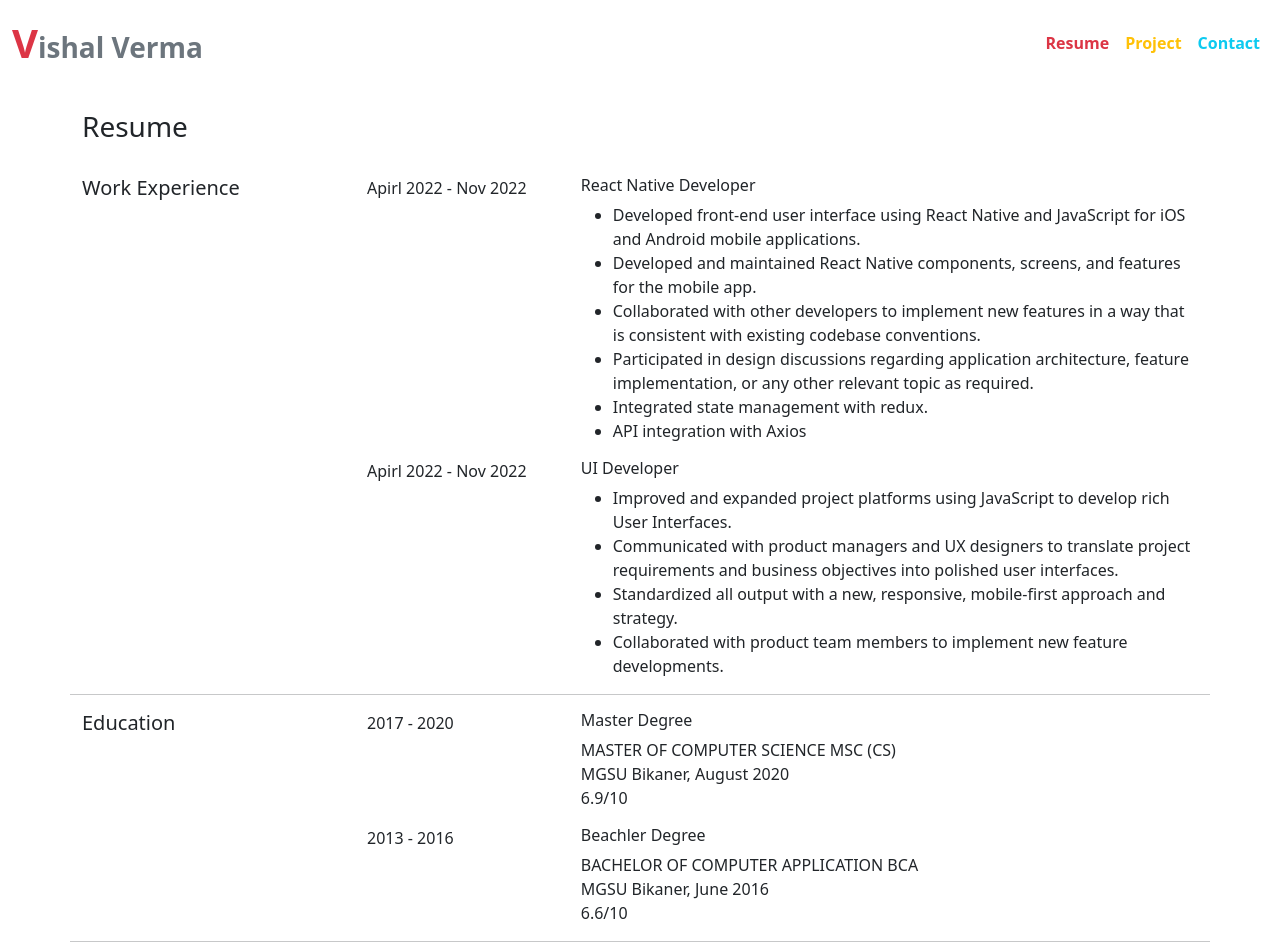
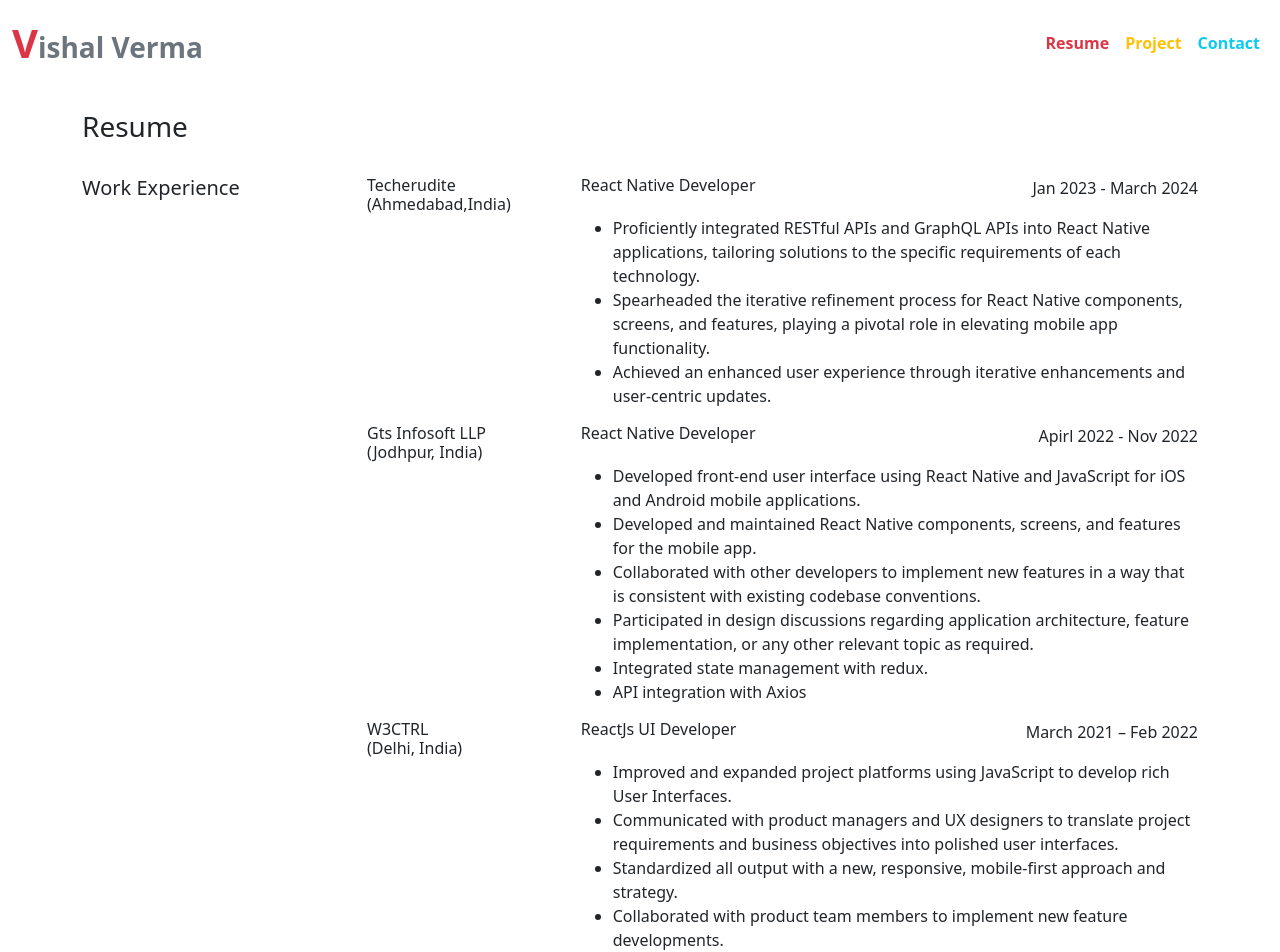
Before and after one commit to vishaldadarwal/my-resume, a React (Create React App) app: page /resume in a window 1280 px wide. Shown: the top 952 px of the page. Built offline with nearby package versions, Linux system fonts and the light colour scheme.

Commit message:
update-2024

```diff
--- a/src/Component/Contact.js
+++ b/src/Component/Contact.js
@@ -89,7 +89,7 @@ const Contact = () => {
                 <div class="col-12 col-lg-6 d-flex align-items-center  justify-content-center ">
                   <button
                     type="submit"
-                    class="btn btn-warning shadow btn-lg text-light rounded-circle"
+                    class="btn btn-warning shadow btn-lg text-light"
                   >
                     Send
                   </button>
--- a/src/Component/Footer.js
+++ b/src/Component/Footer.js
@@ -19,7 +19,7 @@ const Footer = () => {
             <p>instagram</p>
           </div>
           <div className="col-12 col-md-3">
-            <p>@copyright 2022 by Vishal Verma</p>
+            <p>@copyright 2024 by Vishal Verma</p>
           </div>
         </div>
       </div>
--- a/src/Component/Home.js
+++ b/src/Component/Home.js
@@ -1,5 +1,6 @@
 import React from "react";
 import developer from "../assest/developer.jpeg";
+import { Link } from "react-router-dom";
 
 const Home = () => {
   return (
@@ -13,7 +14,7 @@ const Home = () => {
             <div className="col-12 col-md-6">
               <div
                 className="text-center float-md-end"
-                // style={{ width: "450px", height: "450px" }}
+              // style={{ width: "450px", height: "450px" }}
               >
                 <img
                   src={developer}
@@ -33,24 +34,9 @@ const Home = () => {
                 JavaScript, Reactjs , React Native, Redux, HTML5, CSS3, SCSS,
                 bootstrap.
               </p>
-              <button
-                type="button"
-                class="btn btn-danger shadow m-1 btn-lg text-light rounded-circle"
-              >
-                Resume
-              </button>
-              <button
-                type="button"
-                class="btn btn-warning shadow m-1 btn-lg text-light rounded-circle"
-              >
-                Project
-              </button>
-              <button
-                type="button"
-                class="btn btn-info shadow m-1 btn-lg text-light rounded-circle"
-              >
-                Contact
-              </button>
+              <Link to="/resume" class="btn btn-danger shadow m-1 btn-lg text-light">Resume</Link>
+              <Link to="/project" class="btn btn-warning shadow m-1 btn-lg text-light">Project</Link>
+              <Link to="/contact" class="btn btn-info shadow m-1 btn-lg text-light">Contact</Link>
             </div>
           </div>
         </div>
--- a/src/Component/Project.js
+++ b/src/Component/Project.js
@@ -8,6 +8,31 @@ const Project = () => {
             <div className="col-12">
               <h3>Project</h3>
             </div>
+            <div className="col-12 col-md-6">
+            Faces Consent (React Native)
+            </div>
+            <div className="col-12 col-md-6">
+              <p>
+              Faces consent is a consent form and booking system for the beauty and aesthetics industry.Practitioners can find the following.
+              </p>
+              <ul>
+                <li>Empowered practitioners to create personalized consent forms for client consultations.</li>
+                <li>Developed and tailored consent forms for diverse aesthetic procedures, such as Botox, dermal filler, PDO, Profhilo, and Dermapen, with integrated facial mapping for accurate treatment area documentation.</li>
+                <li>
+                  Playstore -
+                  <a href="https://play.google.com/store/apps/details?id=com.kanvas.facesconsent&hl=en_IN&gl=US">
+                    link
+                  </a>
+                </li>
+                <li>
+                  Appstore -
+                  <a href="https://apps.apple.com/uy/app/faces-consent/id1467896114">
+                    link
+                  </a>
+                </li>
+              </ul>
+            </div>
+            <hr />
             <div className="col-12 col-md-6">
               TIA- care for future (React Native)
             </div>
--- a/src/Component/Resume.js
+++ b/src/Component/Resume.js
@@ -14,9 +14,42 @@ const Resume = () => {
             </div>
             <div className="col-12 col-md-9">
               <div className="row">
-                <div className="col-12 col-md-3">Apirl 2022 - Nov 2022</div>
+                <h6 className="col-12 col-md-3">{`Techerudite`}
+                  <h6 className="" >
+                    (Ahmedabad,India)
+                  </h6>
+                </h6>
                 <div className="col-12 col-md-9">
-                  <h6>React Native Developer</h6>
+                  <div className="row" >
+                    <h6 className="col-12 col-lg-6">React Native Developer</h6>
+                    <p className="col-12 col-lg-6 text-lg-end">Jan 2023 - March 2024</p>
+                  </div>
+                  <ul>
+                    <li>
+                      Proficiently integrated RESTful APIs and GraphQL APIs into React Native applications, tailoring solutions to the specific
+                      requirements of each technology.
+                    </li>
+                    <li>
+                      Spearheaded the iterative refinement process for React Native components, screens, and features, playing a pivotal role in
+                      elevating mobile app functionality.
+                    </li>
+                    <li>
+                      Achieved an enhanced user experience through iterative enhancements and user-centric updates.
+                    </li>
+                  </ul>
+                </div>
+              </div>
+              <div className="row">
+                <h6 className="col-12 col-md-3">Gts Infosoft LLP
+                  <h6 className="" >
+                    (Jodhpur, India)
+                  </h6>
+                </h6>
+                <div className="col-12 col-md-9">
+                  <div className="row" >
+                    <h6 className="col-12 col-lg-6">React Native Developer</h6>
+                    <p className="col-12 col-lg-6 text-lg-end">Apirl 2022 - Nov 2022</p>
+                  </div>
                   <ul>
                     <li>
                       Developed front-end user interface using React Native and
@@ -42,9 +75,16 @@ const Resume = () => {
                 </div>
               </div>
               <div className="row">
-                <div className="col-12 col-md-3">Apirl 2022 - Nov 2022</div>
+              <h6 className="col-12 col-md-3">W3CTRL
+                  <h6 className="" >
+                    (Delhi, India)
+                  </h6>
+                </h6>
                 <div className="col-12 col-md-9">
-                  <h6>UI Developer</h6>
+                <div className="row" >
+                    <h6 className="col-12 col-lg-6">ReactJs UI Developer</h6>
+                    <p className="col-12 col-lg-6 text-lg-end">March 2021 – Feb 2022</p>
+                  </div>
                   <ul>
                     <li>
                       Improved and expanded project platforms using JavaScript
@@ -89,7 +129,7 @@ const Resume = () => {
                 <div className="col-12 col-md-9">
                   <h6>Beachler Degree</h6>
                   <p>
-                    BACHELOR OF COMPUTER APPLICATION BCA
+                    BCA {`(BACHELOR OF COMPUTER APPLICATION)`}
                     <br />
                     MGSU Bikaner, June 2016 <br />
                     6.6/10
@@ -106,6 +146,7 @@ const Resume = () => {
                 <div className="col-6">
                   <ul>
                     <li>JavaScript</li>
+                    <li>TypeScript</li>
                     <li>React Js</li>
                     <li>React Native</li>
                     <li>Redux</li>
@@ -118,6 +159,7 @@ const Resume = () => {
                     <li>SASS</li>
                     <li>Bootstrap</li>
                     <li>JQuery</li>
+                    <li>GraphQL</li>
                   </ul>
                 </div>
               </div>
```
Also changed, not shown: 1 other file (tests, documents, lock files or other folders).
